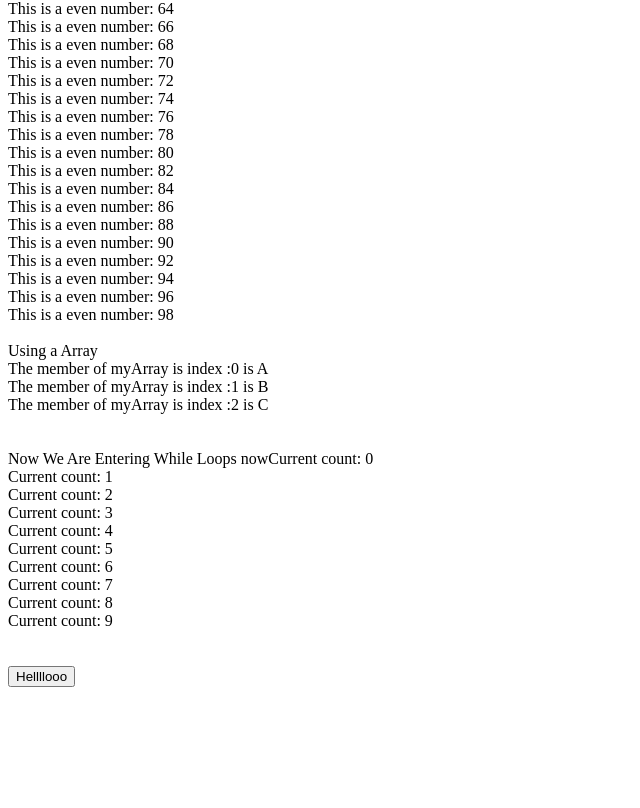
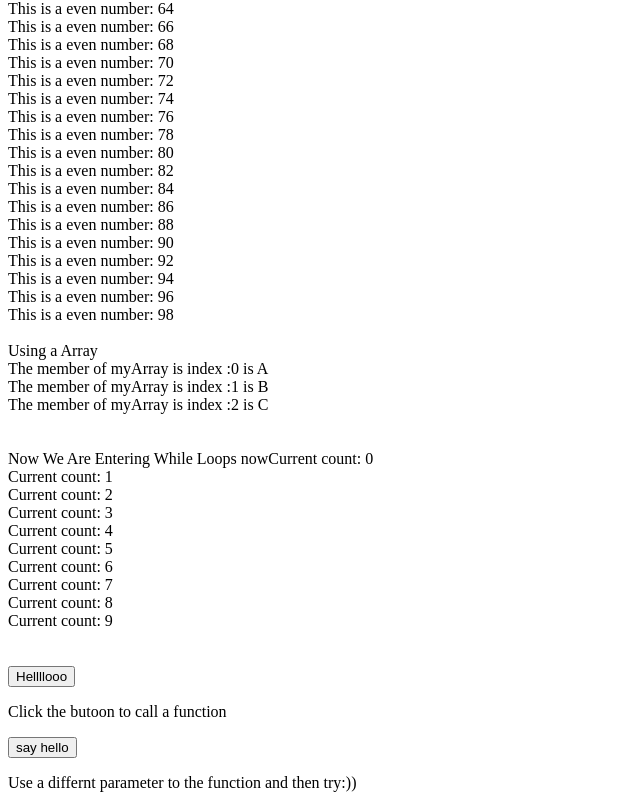
Before and after one commit to Ayushaggarwal05/JavaScript-Basis, a plain HTML site: page index.html in a window 1280 px wide. Shown: the part 1114-1922 px from the top of the page, without its empty margins (0-640 px from the left). Before the commit the page ends 1809 px from the top, so only its background shows below. Drawn offline with Linux system fonts and the light colour scheme.

Commit message:
calling a function in javascript

```diff
--- a/index.html
+++ b/index.html
@@ -18,6 +18,12 @@
     <button onclick="sayhii()">Hellllooo</button>
 
     <br>
-    <!-- <p>CLick the </p> -->
+    <p>Click the butoon to call a function </p>
+    <form >
+        <input type="button" onclick="saying('Ayush ',20)" value="say hello">
+    </form>
+    <p>Use a differnt parameter to the function and then try:))</p>
+
+
 </body>
 </html>
```
